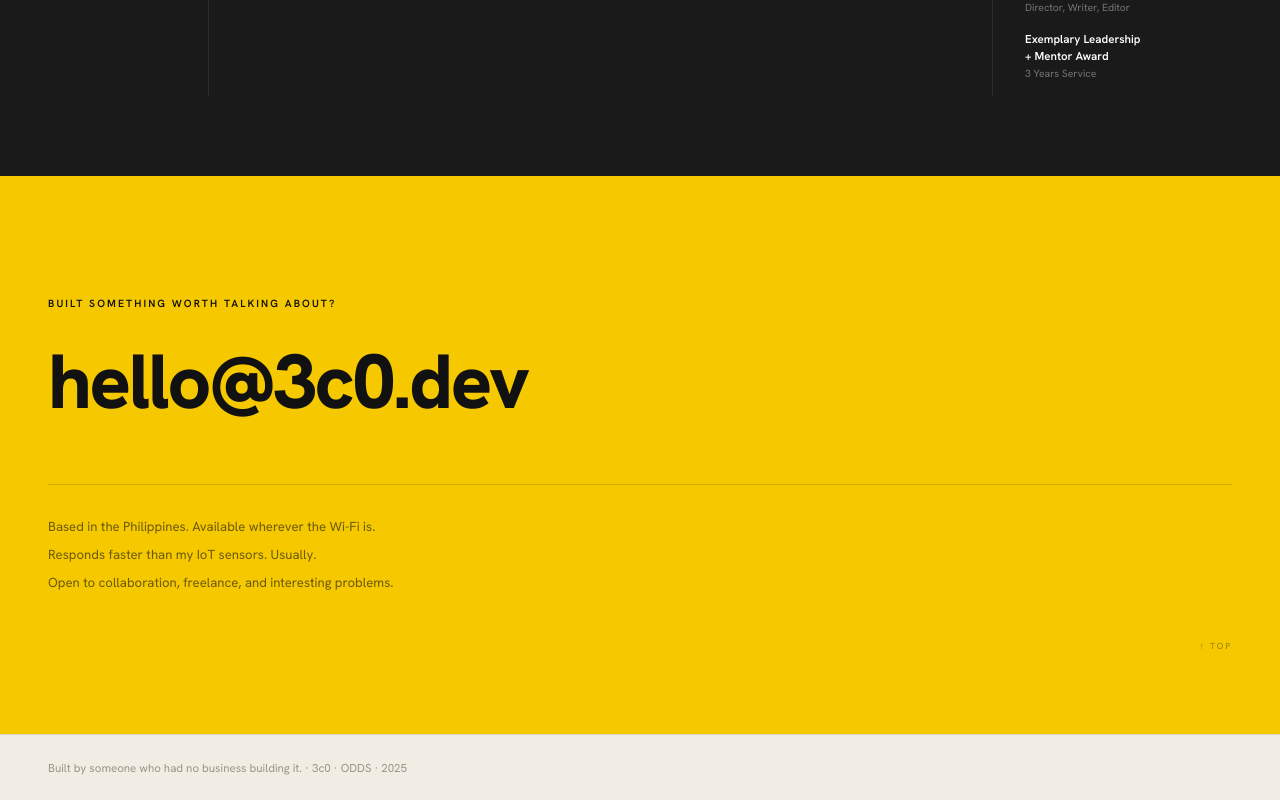
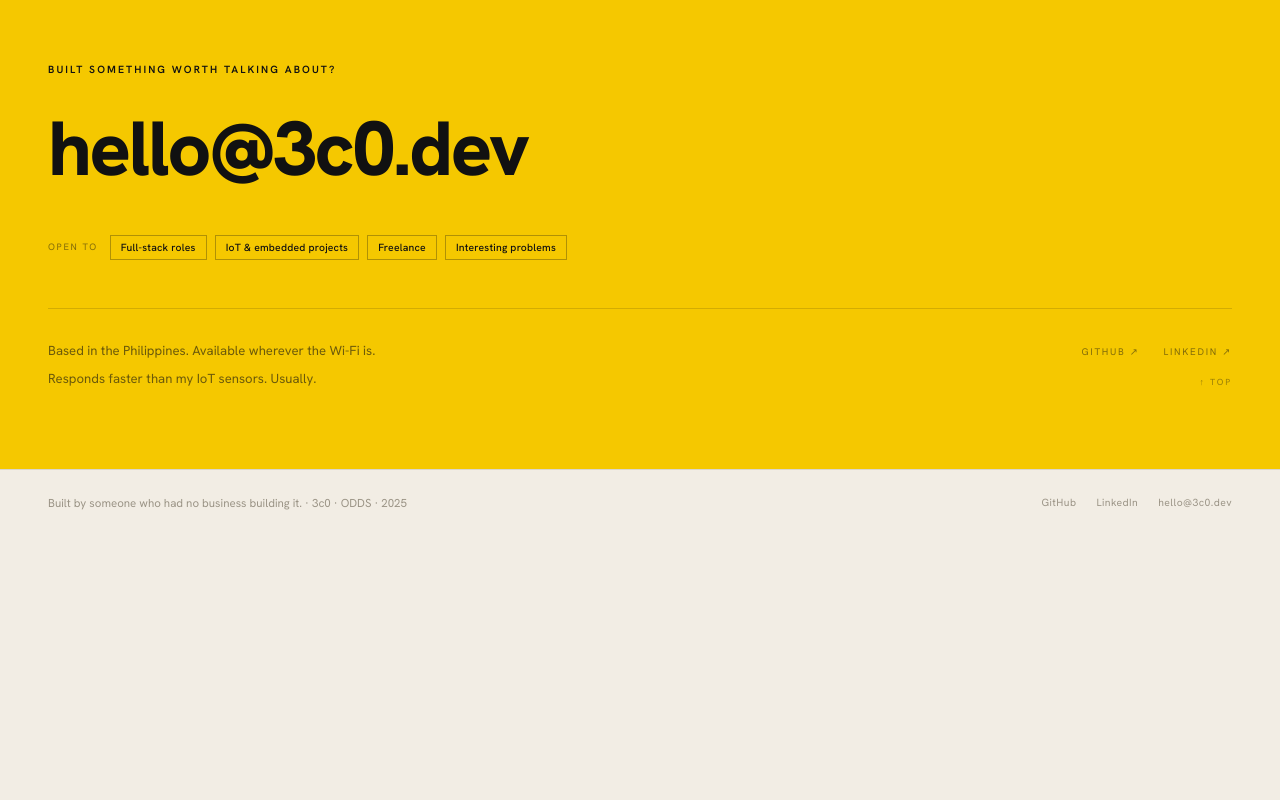
Before and after one commit to 3c0-exe/whois3c0, a Next.js app: page / in a window 1280 px wide. Shown: the part 3311-4111 px from the top of the page. After the commit the page ends 3846 px from the top, so only its background shows below. Built offline with nearby package versions, Linux system fonts and the light colour scheme.

Commit message:
Addition of Then Now - Experimental

```diff
--- a/src/components/layout/Footer.tsx
+++ b/src/components/layout/Footer.tsx
@@ -1,10 +1,40 @@
+"use client";
+
 export default function Footer() {
   return (
     <footer style={{ background: "#F2EDE4", borderTop: "1px solid rgba(17,17,17,0.1)", padding: "24px 0" }}>
-      <div className="page-container">
+      <div
+        className="page-container"
+        style={{ display: "flex", justifyContent: "space-between", alignItems: "center", flexWrap: "wrap", gap: "12px" }}
+      >
         <p style={{ fontSize: "0.72rem", color: "#9B9486" }}>
           Built by someone who had no business building it. · 3c0 · ODDS · 2025
         </p>
+        <div style={{ display: "flex", gap: "20px" }}>
+          {[
+            { label: "GitHub", href: "https://github.com/3c0" },
+            { label: "LinkedIn", href: "https://linkedin.com/in/jericosanchez" },
+            { label: "hello@3c0.dev", href: "mailto:hello@3c0.dev" },
+          ].map((link) => (
+            <a
+              key={link.label}
+              href={link.href}
+              target="_blank"
+              rel="noopener noreferrer"
+              onMouseEnter={(e) => { e.currentTarget.style.color = "#111"; }}
+              onMouseLeave={(e) => { e.currentTarget.style.color = "#9B9486"; }}
+              style={{
+                fontSize: "0.65rem",
+                color: "#9B9486",
+                textDecoration: "none",
+                letterSpacing: "0.04em",
+                transition: "color 0.2s",
+              }}
+            >
+              {link.label}
+            </a>
+          ))}
+        </div>
       </div>
     </footer>
   );
--- a/src/components/sections/About.tsx
+++ b/src/components/sections/About.tsx
@@ -121,27 +121,8 @@ export default function About() {
             animate={inView ? { opacity: 1, x: 0 } : {}}
             transition={{ duration: 0.5, delay: 0.2 }}
           >
-            {/* THEN/NOW */}
-            <div style={{ marginBottom: "32px" }}>
-              <p style={{ fontSize: "0.55rem", letterSpacing: "0.2em", color: "rgba(255,255,255,0.3)", textTransform: "uppercase", marginBottom: "8px" }}>
-                THEN
-              </p>
-              <p style={{ fontWeight: 700, fontSize: "1.4rem", color: "white", lineHeight: 1.3 }}>
-                Multimedia<br />Director
-              </p>
-            </div>
-
-            <div style={{ borderTop: "1px solid rgba(255,255,255,0.08)", paddingTop: "32px", marginBottom: "32px" }}>
-              <p style={{ fontSize: "0.55rem", letterSpacing: "0.2em", color: "rgba(255,255,255,0.3)", textTransform: "uppercase", marginBottom: "8px" }}>
-                NOW
-              </p>
-              <p style={{ fontWeight: 700, fontSize: "1.4rem", color: "white", lineHeight: 1.3 }}>
-                Full-Stack<br />Lead Dev
-              </p>
-            </div>
-
             {/* AWARDS */}
-            <div style={{ borderTop: "1px solid rgba(255,255,255,0.08)", paddingTop: "32px", marginBottom: "0" }}>
+            <div>
               <p style={{ fontSize: "0.55rem", letterSpacing: "0.2em", color: "rgba(255,255,255,0.3)", textTransform: "uppercase", marginBottom: "12px" }}>
                 RECOGNITION
               </p>
--- a/src/components/sections/Contact.tsx
+++ b/src/components/sections/Contact.tsx
@@ -28,21 +28,70 @@ export default function Contact() {
           hello@3c0.dev
         </a>
 
+        {/* Open to */}
+        <div style={{ marginTop: "48px", display: "flex", flexWrap: "wrap", gap: "8px", alignItems: "center" }}>
+          <span style={{ fontSize: "0.58rem", letterSpacing: "0.18em", textTransform: "uppercase", color: "rgba(17,17,17,0.5)", marginRight: "4px" }}>
+            Open to
+          </span>
+          {["Full-stack roles", "IoT & embedded projects", "Freelance", "Interesting problems"].map((tag) => (
+            <span
+              key={tag}
+              style={{
+                fontSize: "0.65rem",
+                fontWeight: 500,
+                color: "#111",
+                border: "1px solid rgba(17,17,17,0.3)",
+                padding: "4px 10px",
+                letterSpacing: "0.02em",
+              }}
+            >
+              {tag}
+            </span>
+          ))}
+        </div>
+
+        {/* Divider + one-liners + social + back to top */}
+        <div style={{ marginTop: "48px", borderTop: "1px solid rgba(17,17,17,0.15)", paddingTop: "32px" }}>
+          <div style={{ display: "flex", justifyContent: "space-between", alignItems: "flex-end", flexWrap: "wrap", gap: "24px" }}>
+
             {/* One-liners */}
-        <div style={{ marginTop: "64px", borderTop: "1px solid rgba(17,17,17,0.15)", paddingTop: "32px", display: "flex", flexDirection: "column", gap: "8px" }}>
+            <div style={{ display: "flex", flexDirection: "column", gap: "8px" }}>
               <p style={{ fontSize: "0.82rem", color: "rgba(17,17,17,0.6)" }}>
                 Based in the Philippines. Available wherever the Wi-Fi is.
               </p>
               <p style={{ fontSize: "0.82rem", color: "rgba(17,17,17,0.6)" }}>
                 Responds faster than my IoT sensors. Usually.
               </p>
-          <p style={{ fontSize: "0.82rem", color: "rgba(17,17,17,0.6)" }}>
-            Open to collaboration, freelance, and interesting problems.
-          </p>
             </div>
 
-        {/* Back to top */}
-        <div style={{ marginTop: "48px", display: "flex", justifyContent: "flex-end" }}>
+            {/* Social + Back to top */}
+            <div style={{ display: "flex", flexDirection: "column", alignItems: "flex-end", gap: "16px" }}>
+              <div style={{ display: "flex", gap: "24px" }}>
+                {[
+                  { label: "GitHub", href: "https://github.com/3c0" },
+                  { label: "LinkedIn", href: "https://linkedin.com/in/jericosanchez" },
+                ].map((link) => (
+                  <a
+                    key={link.label}
+                    href={link.href}
+                    target="_blank"
+                    rel="noopener noreferrer"
+                    onMouseEnter={(e) => { e.currentTarget.style.color = "#111"; }}
+                    onMouseLeave={(e) => { e.currentTarget.style.color = "rgba(17,17,17,0.5)"; }}
+                    style={{
+                      fontSize: "0.6rem",
+                      letterSpacing: "0.18em",
+                      textTransform: "uppercase",
+                      color: "rgba(17,17,17,0.5)",
+                      textDecoration: "none",
+                      transition: "color 0.2s",
+                    }}
+                  >
+                    {link.label} ↗
+                  </a>
+                ))}
+              </div>
+
               <a
                 href="#hero"
                 onMouseEnter={(e) => { e.currentTarget.style.opacity = "1"; }}
@@ -60,6 +109,9 @@ export default function Contact() {
                 ↑ Top
               </a>
             </div>
+
+          </div>
+        </div>
       </div>
     </section>
   );
```
Lines whose indentation alone changed are shown as unchanged.
